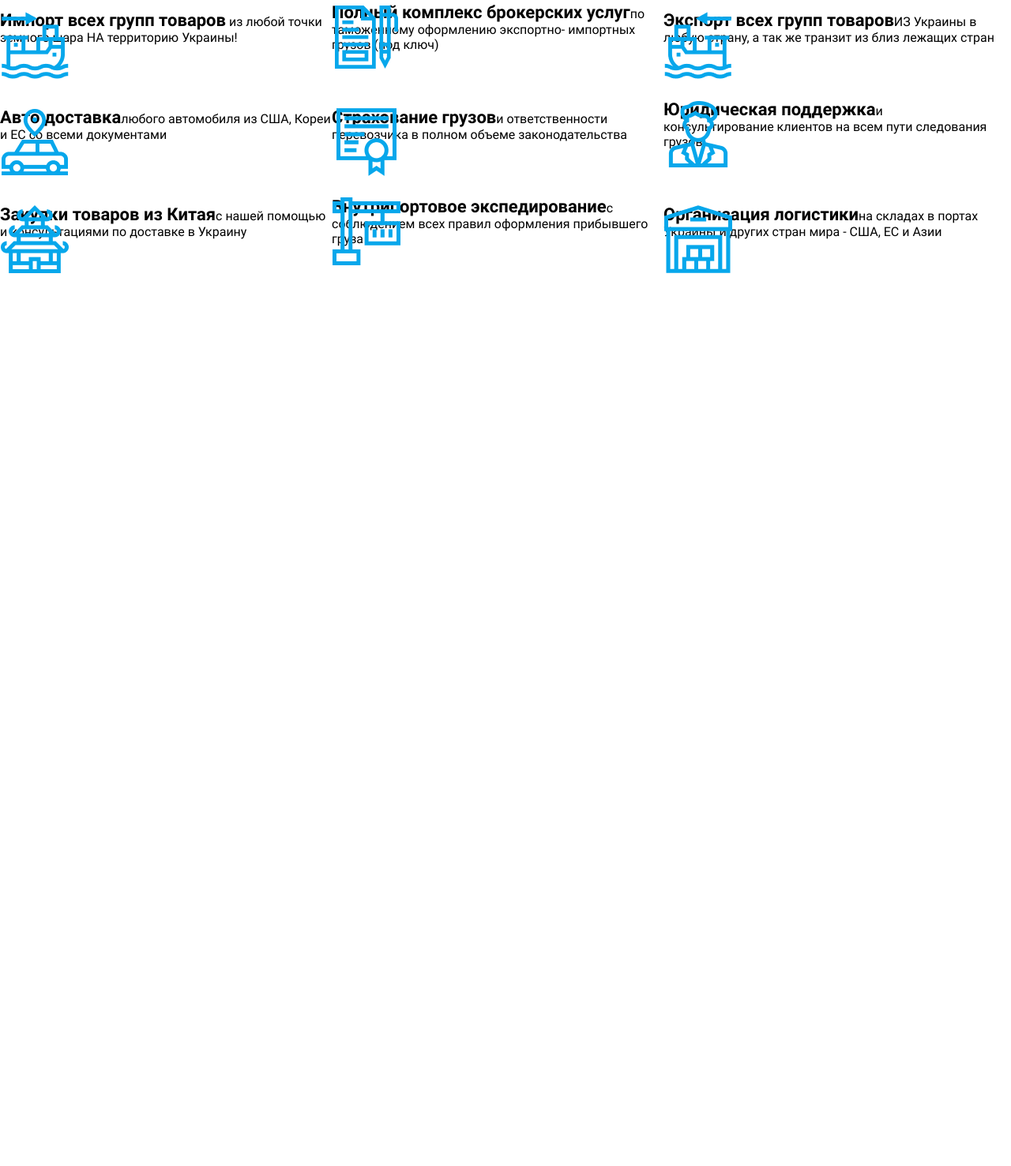
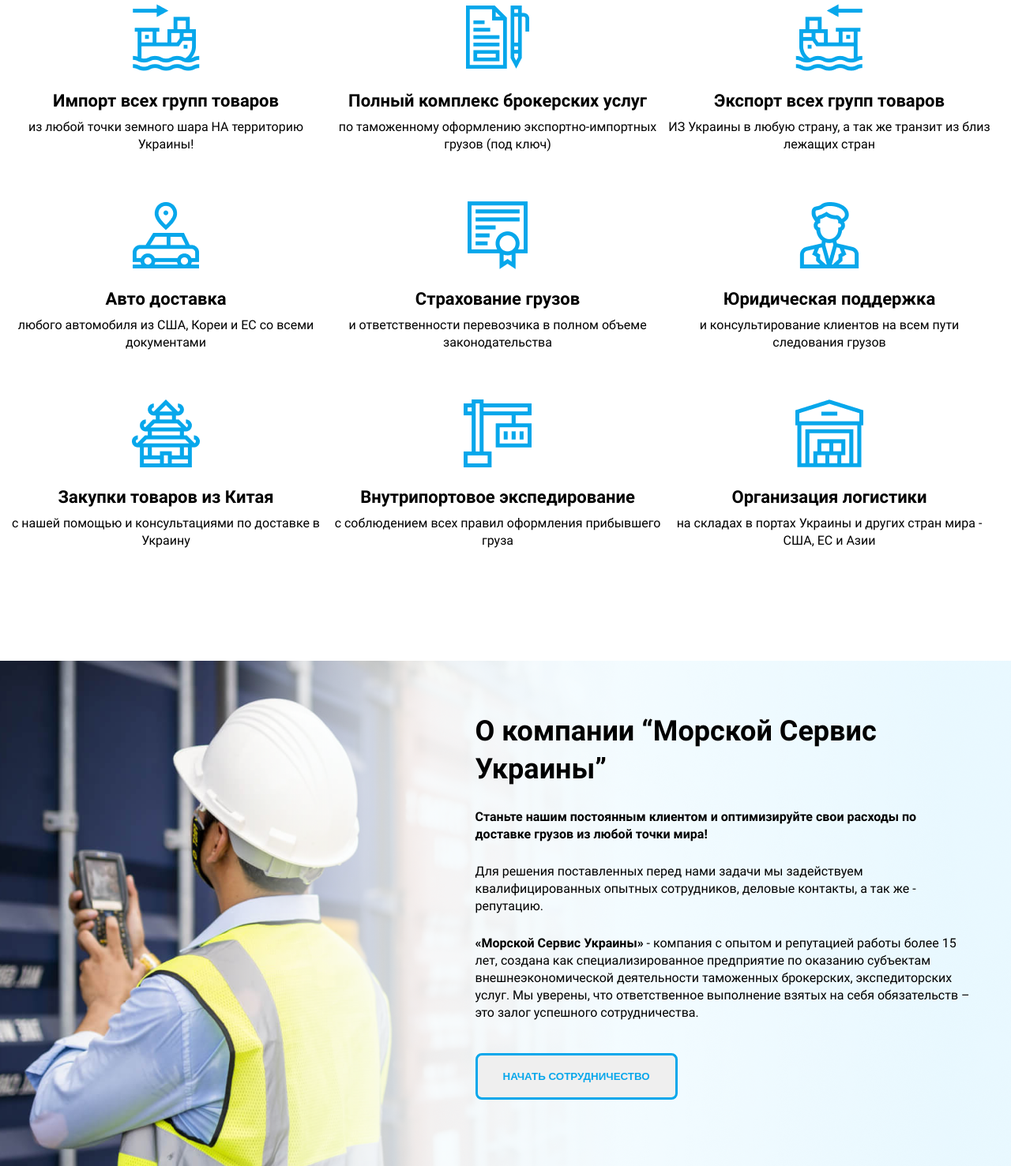
Before and after one commit to chabanviktoria/main_project, a plain HTML site: page index.html in a window 1280 px wide. Shown: the part 890-2367 px from the top of the page at 79% size. Before the commit the page ends 1237 px from the top, so only its background shows below. Drawn offline with Linux system fonts and the light colour scheme.

Commit message:
add banner

```diff
--- a/css/style.css
+++ b/css/style.css
@@ -152,7 +152,7 @@ img {
 }
 
 .services {
-    max-height: 930px;
+    min-height: 930px;
 }
 
 .services-container {
@@ -185,6 +185,7 @@ img {
     max-width: 420px;
     max-height: 250px;
     position: relative;
+    padding-top: 112px;
 }
 
 .services__list-item--title {
@@ -195,4 +196,82 @@ img {
 
 .services__list-item a img {
     position: absolute;
+    top: 0;
+    left: 50%;
+    transform: translate(-50%);
 }
+
+.services__list-item a h3 {
+    font-size: 1.375rem;
+    font-weight: 700;
+    text-align: center;
+    margin-bottom: 10px;
+}
+
+.services__list-item a p {
+    text-align: center;
+    line-height: 22px;
+}
+
+.banner-container {
+    background: url(../image/banner.png) right/cover;
+    height: 640px;
+    padding-right: 77px;
+}
+
+.banner__title {
+    min-height: 96px;
+    width: 628px;
+    margin-left: 50%;
+}
+
+.banner__title h2 {
+    font-size: 2.25rem;
+    line-height: 48px;
+    text-align: left;
+    padding-top: 65px;
+    padding-bottom: 26px;
+}
+
+.banner__paragraph {
+    min-height: 270px;
+    width: 628px;
+    margin-left: 50%;
+    line-height: 22px;
+}
+
+.banner__paragraph p:not(:last-child) {
+    margin-bottom: 25px;
+}
+
+.banner__paragraph p:nth-child(1) {
+    font-weight: 700;
+}
+
+.banner__paragraph span:only-child {
+    font-weight: 700;
+}
+
+.banner__btn {
+    color: #07A7EB;
+    font-size: 1.125;
+    font-weight: 700;
+    padding: 19px 32px;
+    margin-left: 50%;
+    margin-top: 40px;
+    border: 3px solid #07A7EB;
+    box-sizing: border-box;
+    border-radius: 8px;
+    outline-style: none;
+}
+
+.banner__btn:hover {
+    color: #FFFFFF;
+    background: #07A7EB;
+}
+
+.banner__btn:active {
+    color: #FFFFFF;
+    background-color: #017BBF;
+    border: 3px solid #017BBF;
+}
--- a/index.html
+++ b/index.html
@@ -50,37 +50,83 @@
                 <ul class="services__list">
                     <li class="services__list-item item1">
                         <a href="#" class="services__list-link link">
-                            <img src="./image/import.png"><span class="services__list-item--title">Импорт всех групп товаров</span><span> из любой точки земного шара НА территорию Украины! </span></a></li>
+                            <img src="../image/import.png">
+                            <h3>Импорт всех групп товаров</h3>
+                            <p> из любой точки земного шара НА территорию Украины! </p>
+                        </a>
+                    </li>
                     <li class="services__list-item item2">
                         <a href="#" class="services__list-link link">
-                            <img src="./image/broker.png"><span class="services__list-item--title">Полный комплекс брокерских услуг</span>по таможенному оформлению экспортно-
-                        импортных грузов (под ключ)</a></li>
+                            <img src="./image/broker.png">
+                            <h3>Полный комплекс брокерских услуг</h3>
+                            <p>по таможенному оформлению экспортно-импортных грузов (под ключ)</p>
+                        </a>
+                    </li>
                     <li class="services__list-item item3">
                         <a href="#" class="services__list-link link">
-                            <img src="./image/export.png"><span class="services__list-item--title">Экспорт всех групп товаров</span>ИЗ Украины в любую страну, а так же транзит из близ лежащих стран</a></li>
+                           <img src="./image/export.png">
+                           <h3>Экспорт всех групп товаров</h3>
+                           <p> ИЗ Украины в любую страну, а так же транзит из близ лежащих стран</p>
+                        </a>
+                    </li>
                     <li class="services__list-item item4">
                         <a href="#" class="services__list-link link">
-                            <img src="./image/car.png"><span class="services__list-item--title">Авто доставка</span>любого автомобиля из США, Кореи и ЕС
-                        со всеми документами</a></li>
+                            <img src="./image/car.png">
+                            <h3>Авто доставка</h3>
+                            <p>любого автомобиля из США, Кореи и ЕС со всеми документами</p>
+                        </a>
+                    </li>
                     <li class="services__list-item item5">
                         <a href="#" class="services__list-link link">
-                            <img src="./image/insurance.png"><span class="services__list-item--title">Страхование грузов</span>и ответственности перевозчика в полном объеме законодательства</a></li>
+                            <img src="./image/insurance.png">
+                            <h3>Страхование грузов</h3>
+                            <p>и ответственности перевозчика в полном объеме законодательства</p>
+                        </a>
+                    </li>
                     <li class="services__list-item item6">
                         <a href="#" class="services__list-link link">
-                            <img src="./image/lawyer.png"><span class="services__list-item--title">Юридическая поддержка</span>и консультирование клиентов на всем пути следования грузов</a></li>
+                            <img src="./image/lawyer.png">
+                            <h3>Юридическая поддержка</h3>
+                            <p>и консультирование клиентов на всем пути следования грузов</p>
+                        </a>
+                    </li>
                     <li class="services__list-item item7">
                         <a href="#" class="services__list-link link">
-                            <img src="./image/china.png"><span class="services__list-item--title">Закупки товаров из Китая</span>с нашей помощью и консультациями по
-                        доставке в Украину</a></li>
+                            <img src="./image/china.png">
+                            <h3>Закупки товаров из Китая</h3>
+                            <p>с нашей помощью и консультациями по доставке в Украину</p>
+                        </a>
+                    </li>
                     <li class="services__list-item item8">
                         <a href="#" class="services__list-link link">
-                            <img src="./image/harbor.png"><span class="services__list-item--title">Внутрипортовое экспедирование</span>с соблюдением всех правил оформления прибывшего груза</a></li>
+                            <img src="./image/harbor.png">
+                            <h3>Внутрипортовое экспедирование</h3>
+                            <p>с соблюдением всех правил оформления прибывшего груза</p>
+                        </a>
+                    </li>
                     <li class="services__list-item item9">
                         <a href="#" class="services__list-link link">
-                            <img src="./image/logistics.png"><span class="services__list-item--title">Организация логистики</span>на складах в портах Украины и других стран мира - США, ЕС и Азии</a></li>
+                            <img src="./image/logistics.png">
+                            <h3>Организация логистики</h3>
+                            <p>на складах в портах Украины и других стран мира - США, ЕС и Азии</p>
+                        </a>
+                    </li>
                 </ul>
             </div>
-
+        </div>
+    </div>
+    <div class="banner">
+        <div class="container banner-container">
+            <div class="banner__title">
+            <h2>О компании “Морской Сервис Украины”</h2>
+            </div>
+            <div class="banner__paragraph">
+                <p>Станьте нашим постоянным клиентом и оптимизируйте свои расходы по доставке грузов из любой точки мира!</p>
+                <p>Для решения поставленных перед нами задачи мы задействуем квалифицированных опытных сотрудников, деловые контакты, а так же - репутацию.</p>
+                <p><span>«Морской Сервис Украины»</span> - компания с опытом и репутацией работы более 15 лет, создана как специализированное предприятие по оказанию субъектам внешнеэкономической деятельности таможенных брокерских, экспедиторских услуг.
+                    Мы уверены, что ответственное выполнение взятых на себя обязательств – это залог успешного сотрудничества.</p>
+            </div>
+            <button class="banner__btn">НАЧАТЬ СОТРУДНИЧЕСТВО</button>
         </div>
     </div>
 </body>
```
Also changed, not shown: image/banner.png (renamed from image/image 4.png).
